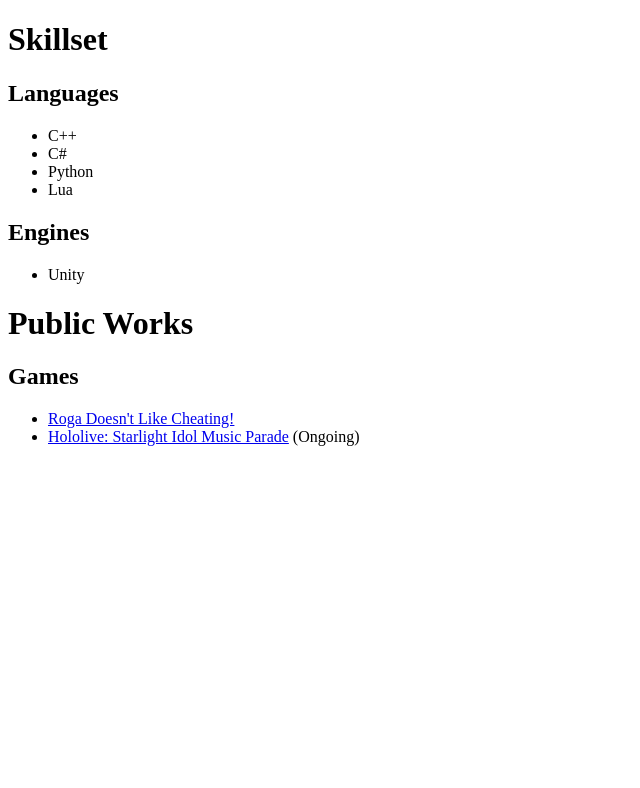
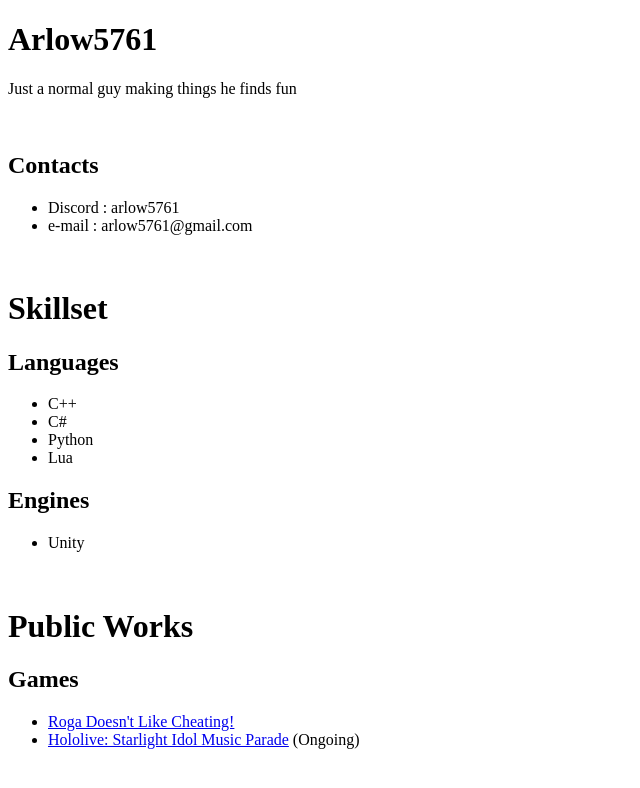
Before and after one commit to Arlow5761/Arlow5761.github.io, a plain HTML site: page index.html in a window 1280 px wide. Shown: the whole page, without its empty margins (0-640 px from the left). Drawn offline with Linux system fonts and the light colour scheme.

Commit message:
Added introduction

```diff
--- a/index.html
+++ b/index.html
@@ -4,6 +4,19 @@
         <title>Arlow5761</title>
     </head>
     <body>
+        <div>
+            <h1>Arlow5761</h1>
+            <p>Just a normal guy making things he finds fun</p>
+        </div>
+        <br>
+        <div>
+            <h2>Contacts</h2>
+            <ul>
+                <li>Discord : arlow5761</li>
+                <li>e-mail : arlow5761@gmail.com</li>
+            </ul>
+        </div>
+        <br>
         <div>
             <h1>Skillset</h1>
             <div>
@@ -22,6 +35,7 @@
                 </ul>
             </div>
         </div>
+        <br>
         <div>
             <h1>Public Works</h1>
             <div>
```
